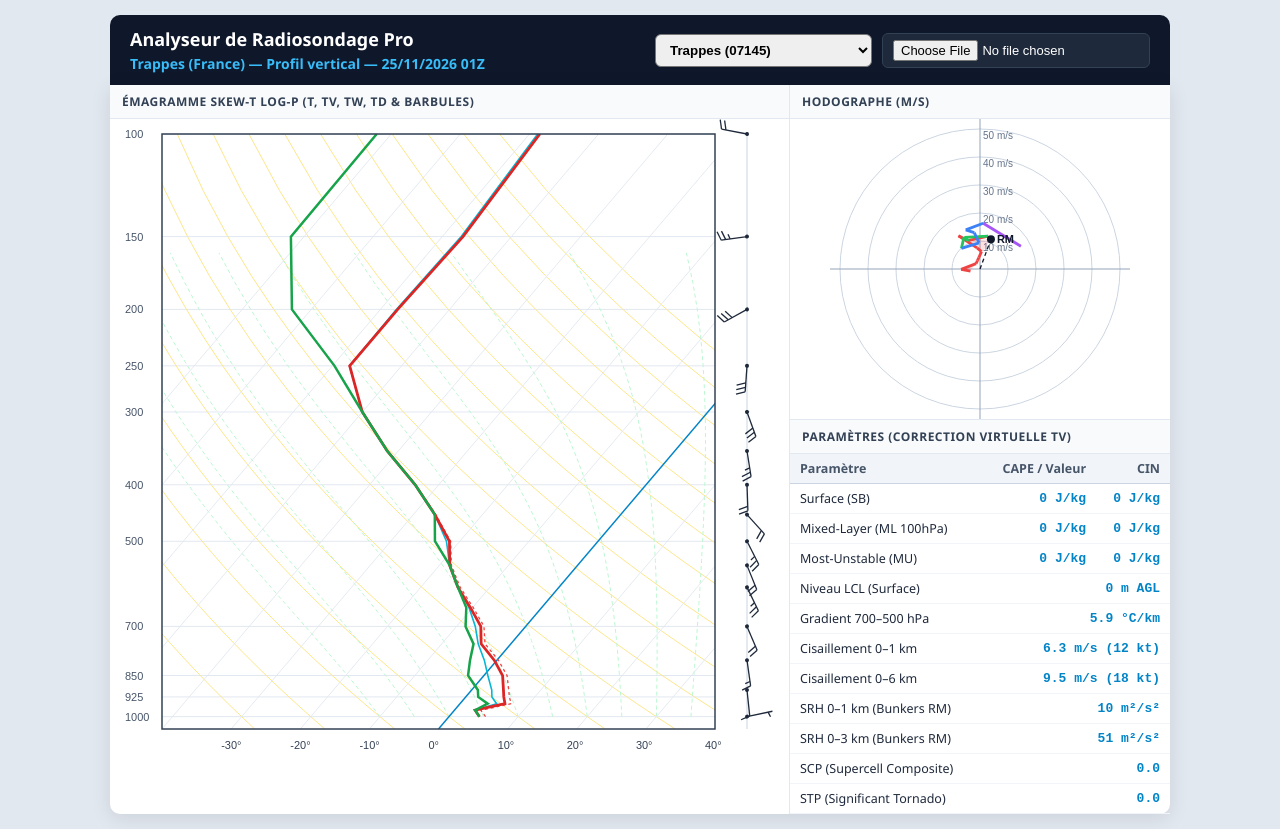
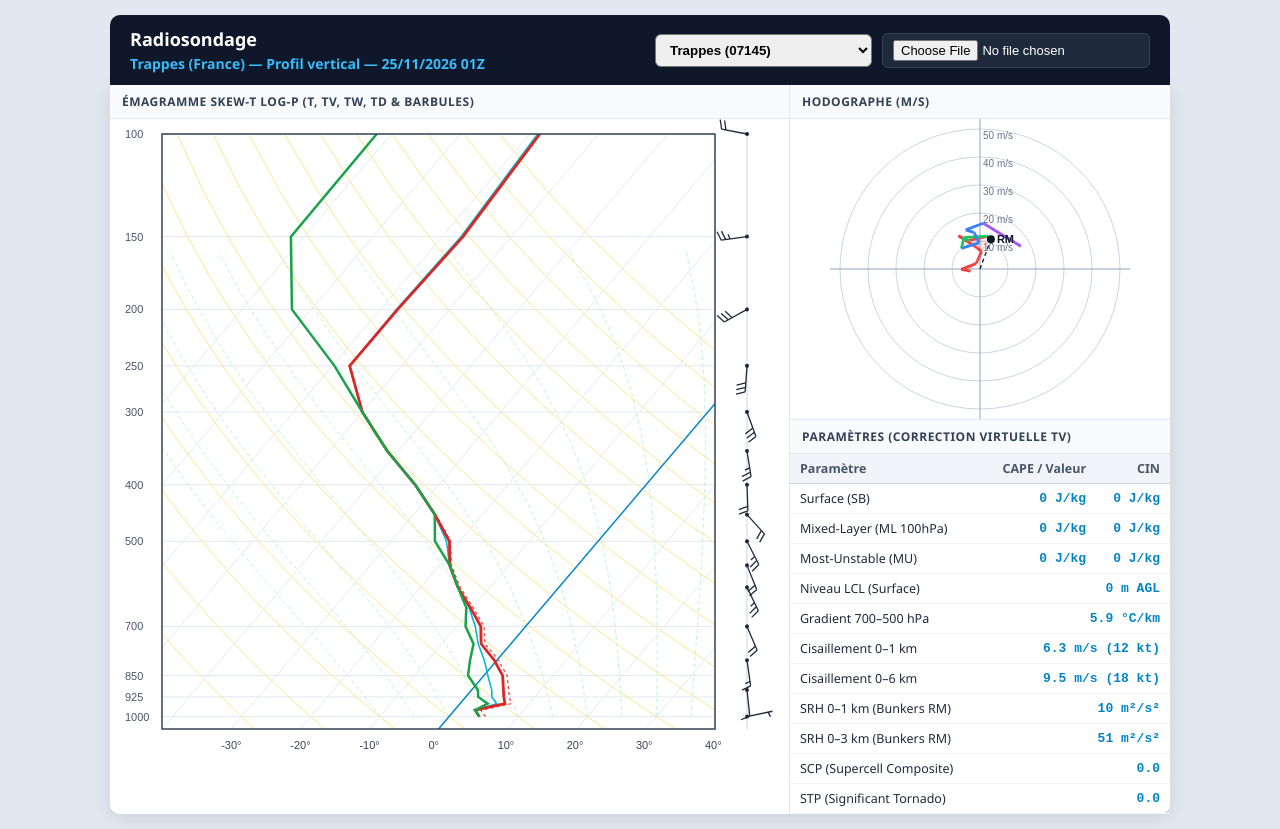
Before and after one commit to Thunder37100/Radiosondages, a plain HTML site: page index.html in a window 1280 px wide. Drawn offline with Linux system fonts and the light colour scheme.

Commit message:
Change title and header in index.html
Updated the title and header for the radiosonde analysis page.

```diff
--- a/index.html
+++ b/index.html
@@ -10,7 +10,7 @@
 
   <header class="barre-haut">
     <div>
-      <h1>Analyseur de Radiosondage Pro</h1>
+      <h1>Radiosondage</h1>
       <span id="info-fichier">Chargement du dernier sondage...</span>
     </div>
 
```
